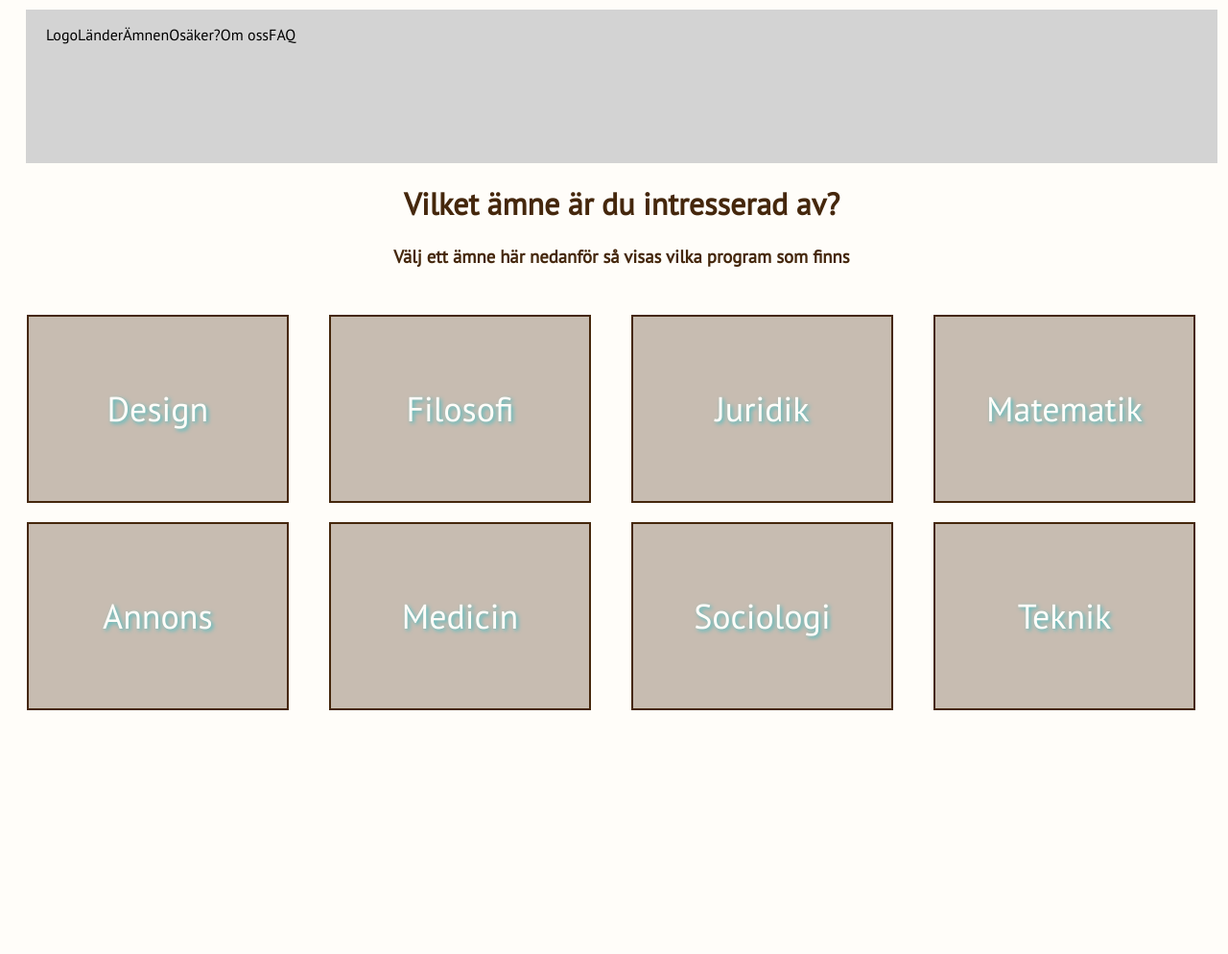
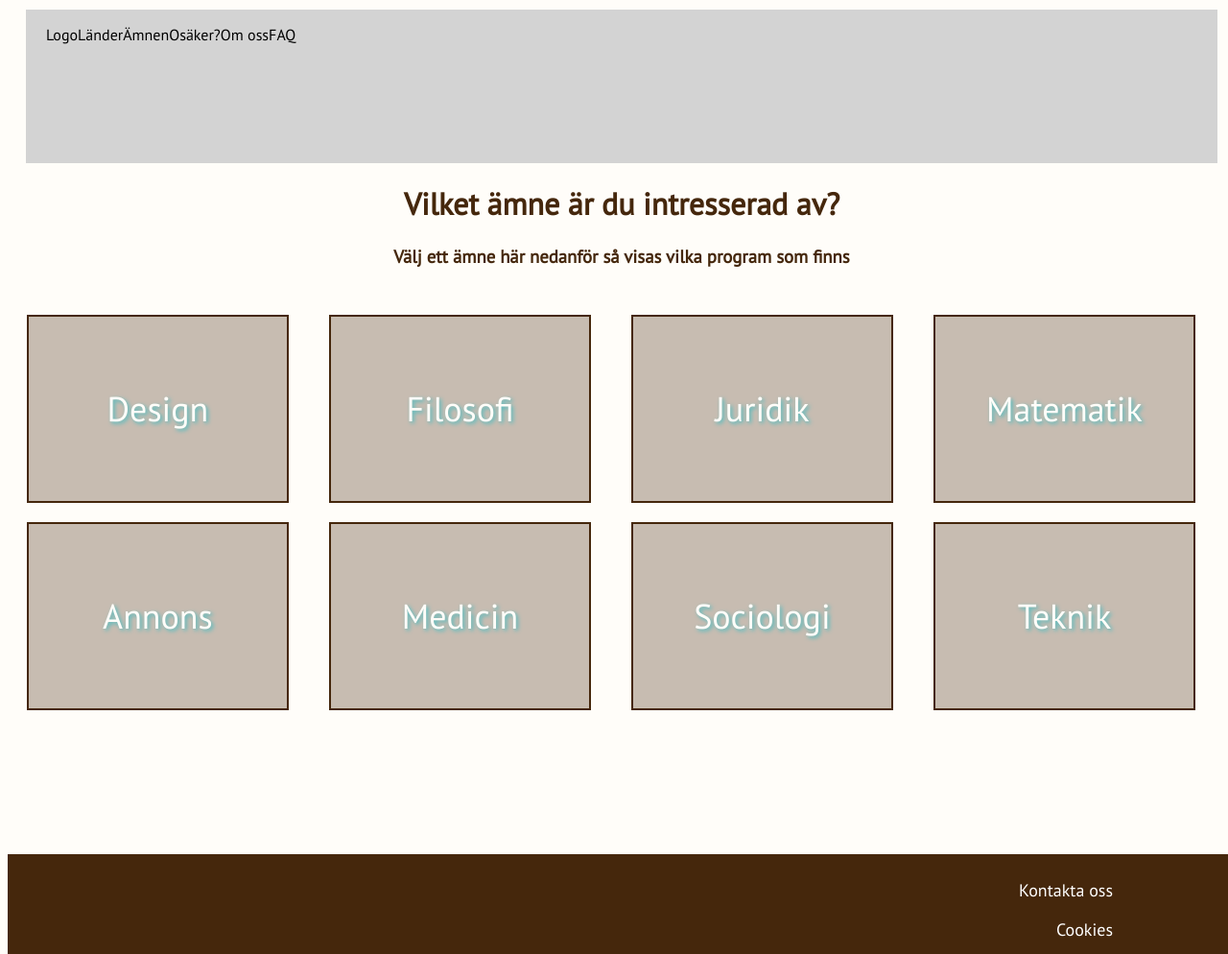
Before and after one commit to NathalieSaillo/Projektet-Saftiga-Granadas, a plain HTML site: page amneSida/amneSida.html in a window 1280 px wide. Shown: the whole page at 96% size. Before the commit the page ends 818 px from the top, so only its background shows below. Drawn offline with Linux system fonts and the light colour scheme; files whose address does not match are found by name.

Commit message:
added footer to amne sida

```diff
--- a/amneSida/amneSida.css
+++ b/amneSida/amneSida.css
@@ -91,3 +91,22 @@ menu{
     text-shadow: 2px 2px 4px var(--main-color);
     background-color: rgba(69, 39, 12, 30%);
 }
+
+footer{
+    margin-top: 10vh;
+    background-color: rgb(69, 39, 12);
+    height: 12vh;
+    padding-top: 1vh;
+}
+
+.footer{
+    color: white;
+    text-align: right;
+    padding-right: 10vw;
+    font-size: large;
+
+}
+
+.footer:hover{
+    color: rgba(32, 186, 197, 0.4);;
+}
--- a/amneSida/amneSida.html
+++ b/amneSida/amneSida.html
@@ -39,6 +39,11 @@
         </div>
     </div>
 
+    <footer>
+        <p class="footer">Kontakta oss</p>
+        <p class="footer">Cookies</p>
+    </footer>
+
     <script src="database.js"></script>
     <script src="amneSida.js"></script>
 </body>
```
